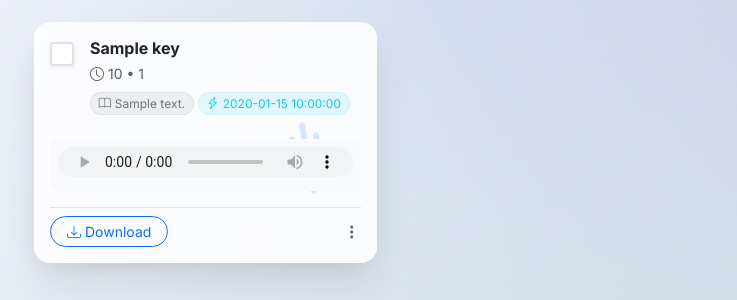
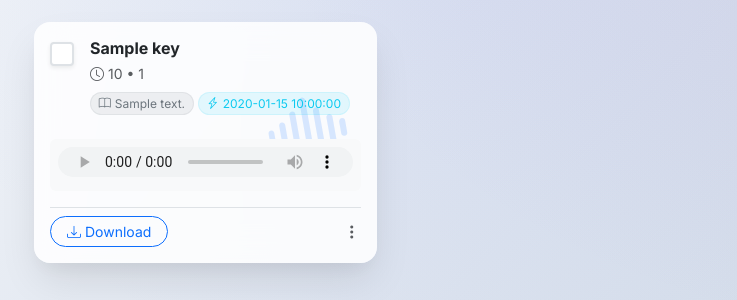
Before and after one commit to JMiahMan1/Docket-TTS, a Flask app: template templates/files.html in a window 1280 px wide. Shown: the part 221-521 px from the top of the page, without its empty margins (68-805 px from the left). Run offline with Flask 3, Linux system fonts and the light colour scheme; the template is opened without the code that fills it: most values are stand-ins (such as "Sample title", 1, 10 or a date in 2020); parts of the project's set-up code (start-up, migrations or seed data) failed here and were passed over; some libraries are stand-ins or nearby versions.

Commit message:
style(files): move watermark to top-right to prevent occlusion by player

```diff
--- a/templates/files.html
+++ b/templates/files.html
@@ -133,7 +133,7 @@
             </div>
 
             <!-- Background Watermark Icon -->
-            <div class="position-absolute bottom-0 end-0 p-3 pe-4 mb-3"
+            <div class="position-absolute top-0 end-0 p-3 pe-4 mt-4"
                 style="z-index: 0; opacity: 0.15; transform: rotate(-10deg); pointer-events: none;">
                 {% if file.audio_name and file.audio_name.endswith('.mp4') %}
                 <i class="bi bi-film text-danger" style="font-size: 6rem;"></i>
```
